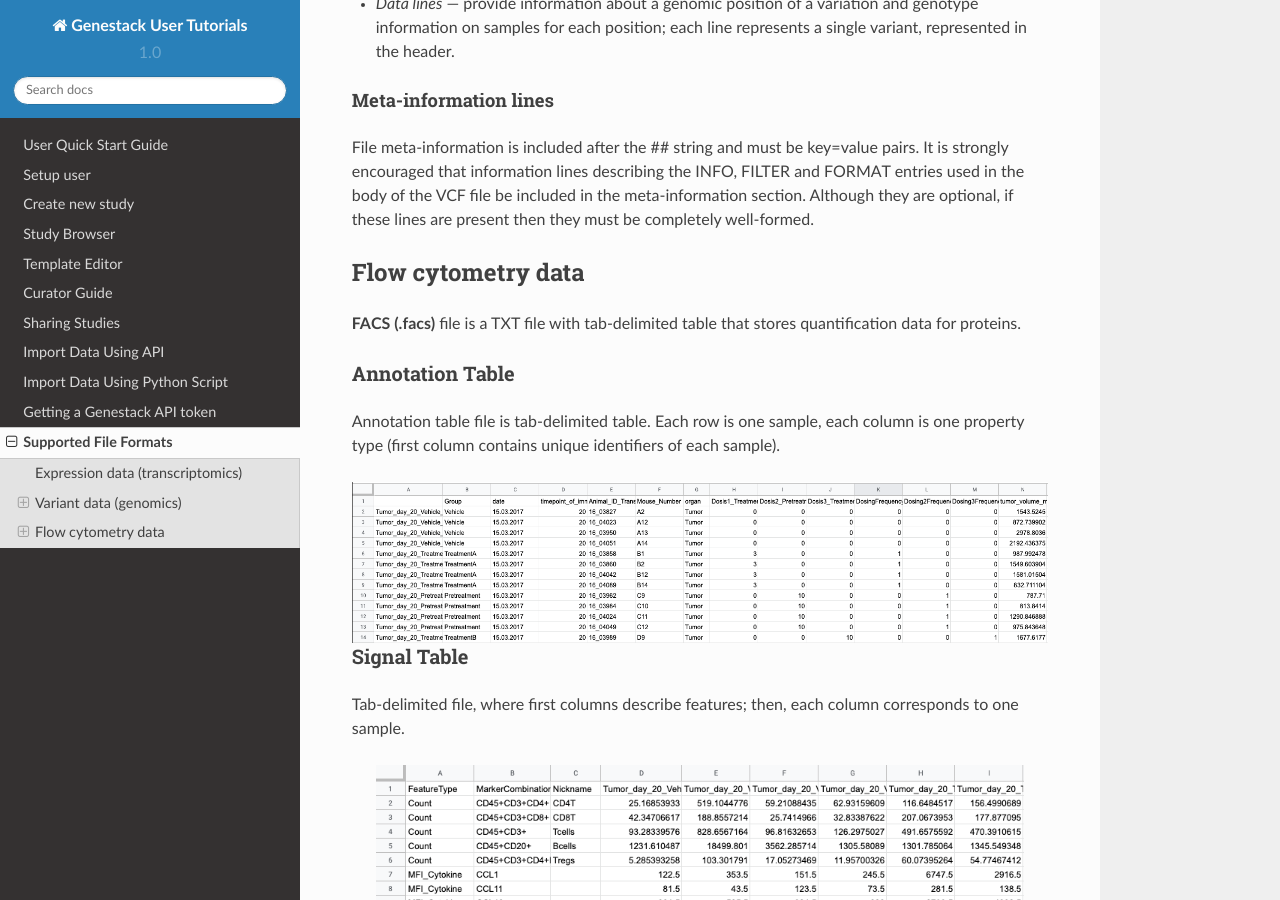
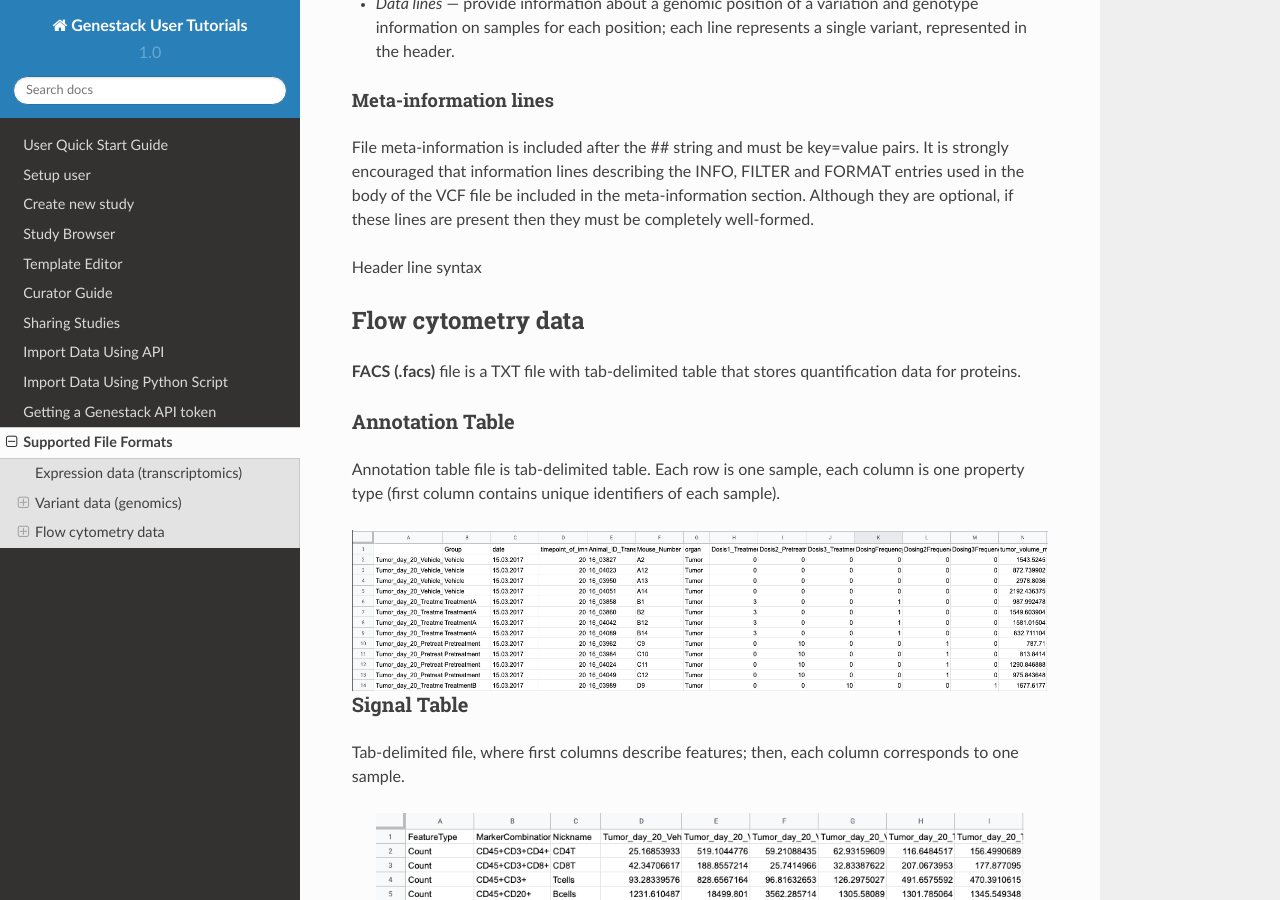
Before and after one commit to genestack/user-guide, a Sphinx documentation site: the page built from source/doc-odm-user-guide/supported-formats.rst, in a window 1280 px wide and 900 px high, scrolled down 2258 px. Built offline with Sphinx 7.4.7 and the Read the Docs theme 2.0.0, drawn with Linux system fonts in a browser that asks for light colours.

Commit message:
Update supported-formats.rst

```diff
--- a/source/doc-odm-user-guide/supported-formats.rst
+++ b/source/doc-odm-user-guide/supported-formats.rst
@@ -70,6 +70,7 @@ Meta-information lines
 
 File meta-information is included after the ## string and must be key=value pairs. It is strongly encouraged that information lines describing the INFO, FILTER and FORMAT entries used in the body of the VCF file be included in the meta-information section. Although they are optional, if these lines are present then they must be completely well-formed.
 
+Header line syntax
 
 Flow cytometry data
 -------------------
```
